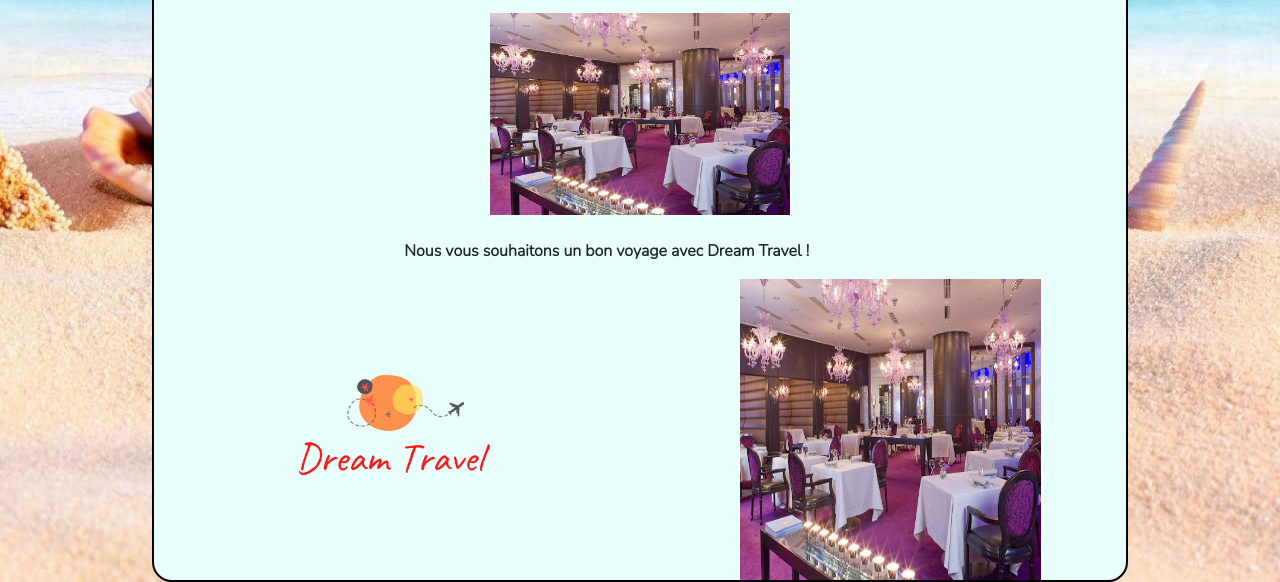
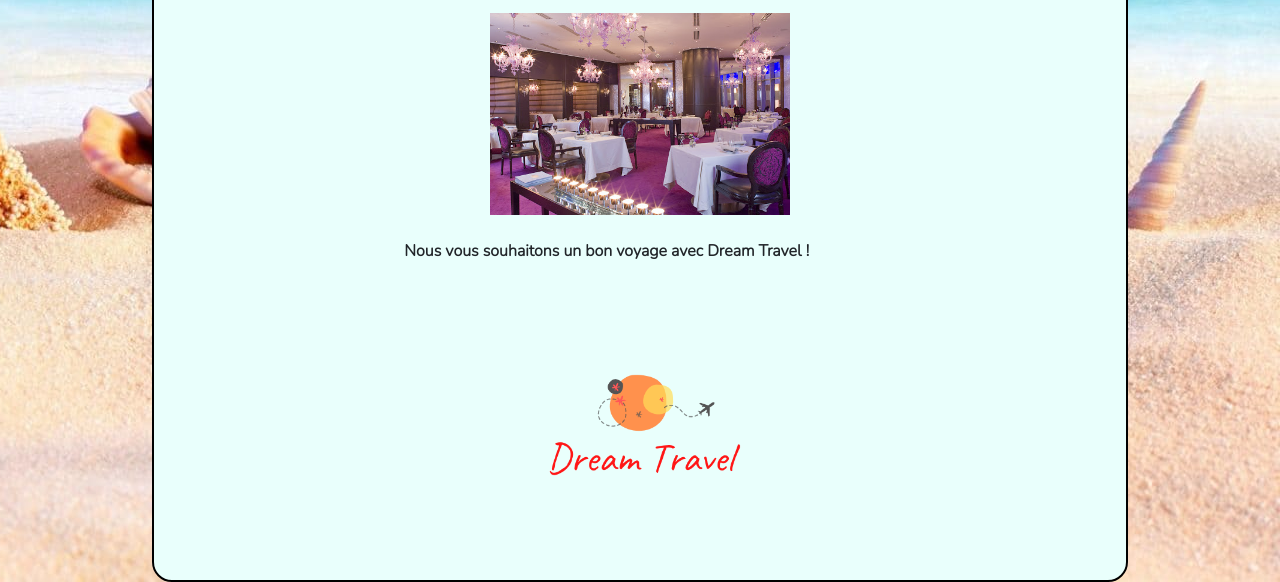
Before and after one commit to dreamtravelFR/dreamtravelFR.github.io, a plain HTML site: page html/emiratsarabesunis.html in a window 1280 px wide. Shown: the part 4807-5389 px from the top of the page. Drawn offline with Linux system fonts and the light colour scheme.

Commit message:
Update emiratsarabesunis.html

```diff
--- a/html/emiratsarabesunis.html
+++ b/html/emiratsarabesunis.html
@@ -221,7 +221,6 @@
       </div>
       <div class="row">
         <img src="../image/DreamTravel.png" alt="">
-        <img src="../image/dubai/pierregagnaire.jpg" alt="">
       </div>
     </div>
   </div>
```
